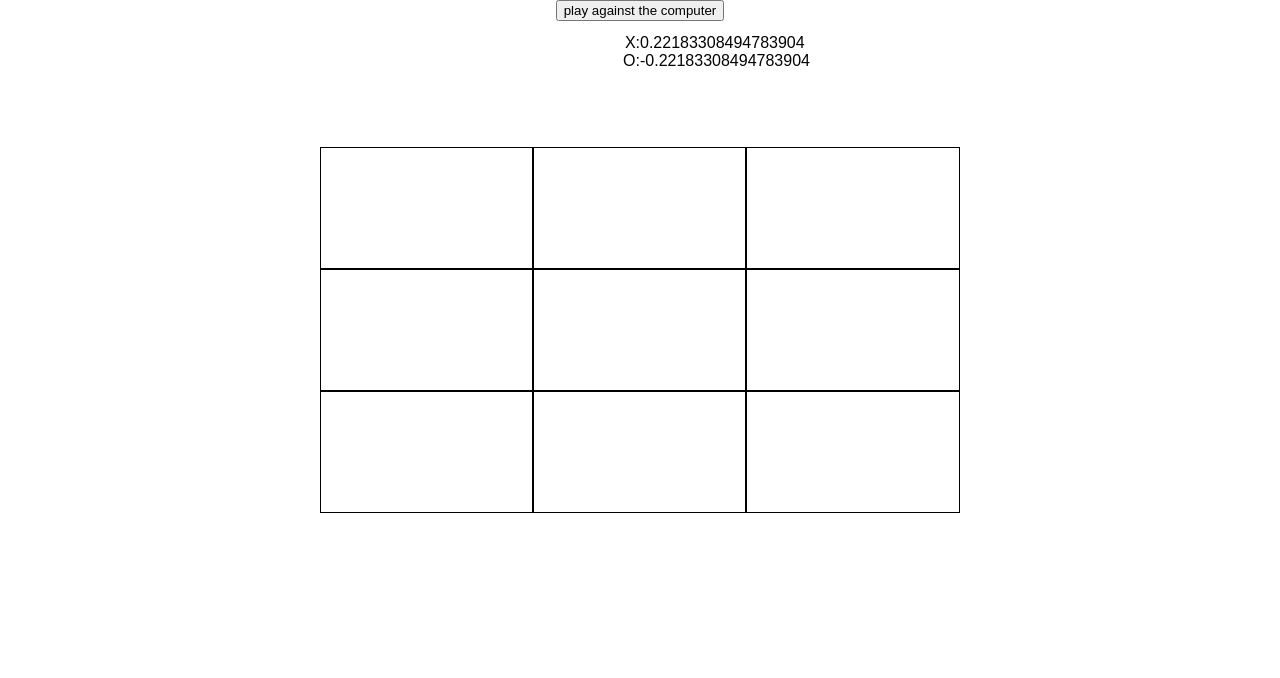
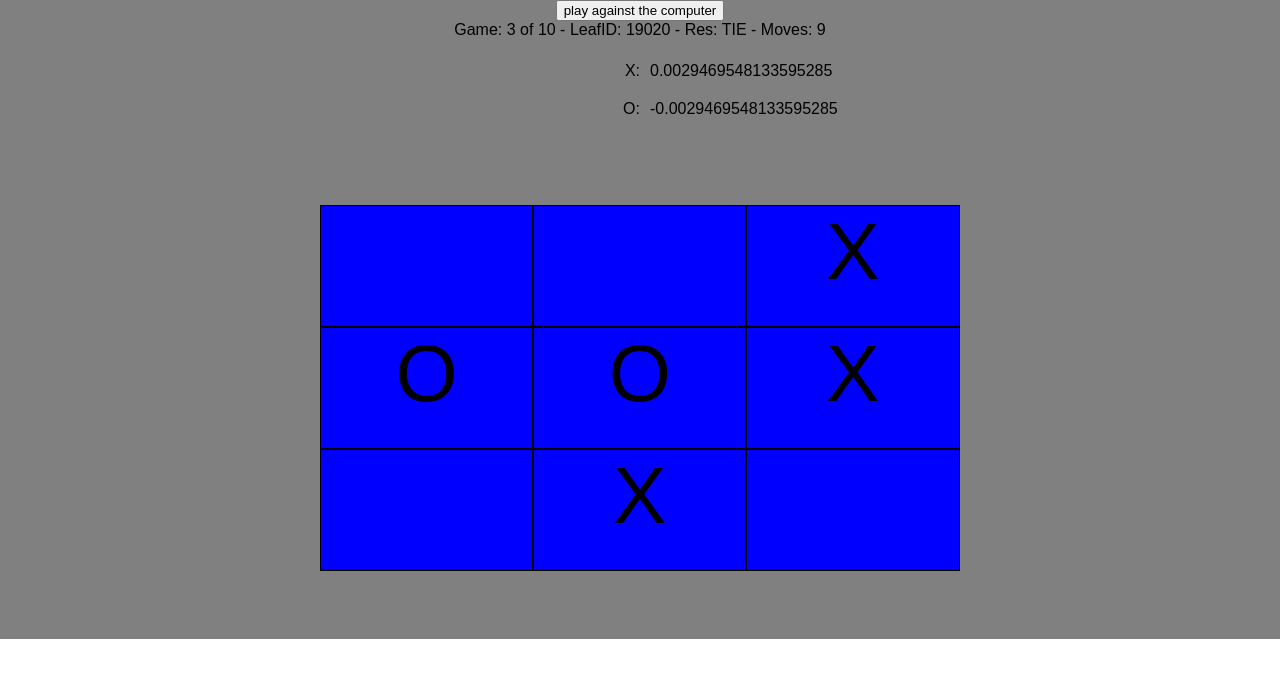
Before and after one commit to brettcnelson/auto-tic, a React (Create React App) app: page / in a window 1280 px wide. Shown: the top 678 px of the page. Built offline with nearby package versions, Linux system fonts and the light colour scheme.

Commit message:
auto play functionality

```diff
--- a/src/App.css
+++ b/src/App.css
@@ -1,3 +1,4 @@
 .App {
   text-align:center;
+  background-color: gray;
 }
--- a/src/Board.js
+++ b/src/Board.js
@@ -3,17 +3,41 @@ import './Board.css';
 import Square from './Square'
 
 function Board(props) {
+	var squares = [[1,2,3],[4,5,6],[7,8,9]];
+
+	function makeBoard() {
+		if (!props.node.res) {return renderBoard(makeSquare)}
+		if (!Array.isArray(props.node.res)) {return renderBoard(makeTieBoard)}
+		return renderBoard(makeWinBoard);
+	}
+
 	function makeSquare(s,i) {
 		return <Square key={i} s={s} val={props.node.boards[props.symm][s]} click={squareClick} />
 	}
 
+	function makeTieBoard(s,i) {
+		return <Square key={i} s={s} val={props.node.boards[props.symm][s]} color={'yellow'} click={squareClick} />
+	}
+
+	function makeWinBoard(s,i) {
+		var symms = [[1,2,3,4,5,6,7,8,9],[7,4,1,8,5,2,9,6,3],[9,8,7,6,5,4,3,2,1],[3,6,9,2,5,8,1,4,7],[3,2,1,6,5,4,9,8,7],[9,6,3,8,5,2,7,4,1],[7,8,9,4,5,6,1,2,3],[1,4,7,2,5,8,3,6,9]];
+		var transform = props.node.boards[props.symm];
+		return props.node.res.some(w=>symms[props.symm].indexOf(s)===symms[0].indexOf(w)) ?
+			<Square key={i} s={s} val={transform[s]} color={'green'} click={squareClick} /> :
+			<Square key={i} s={s} val={transform[s]} color={'red'} click={squareClick} />;
+	}
+
+	function renderBoard(cb) {
+		return squares.map((r,i)=><div key={i} >{r.map(cb)}</div>)
+	}
+
 	function squareClick(p) {
-		props.squareClick(p);
+		props.squareClick && props.squareClick(p);
 	}
 
 	return (
 		<div className='Board'>
-			{[[1,2,3],[4,5,6],[7,8,9]].map((r,i)=><div key={i} >{r.map(makeSquare)}</div>)}
+			{makeBoard()}
 		</div>
 	)
 }
--- a/src/Display.css
+++ b/src/Display.css
@@ -3,12 +3,13 @@
 }
 
 .info {
-	width:50%;
+	width:48%;
 	display:inline-block;
 }
 
 .letter {
 	text-align:right;
+	padding:10px;
 }
 
 .ratio {
--- a/src/Display.js
+++ b/src/Display.js
@@ -4,11 +4,10 @@ import './Display.css';
 function Display(props) {
 	var stats = props.node.stats;
 	var x = props.node.letter === 'X' ? (stats.wins-stats.losses)/stats.total : (stats.losses-stats.wins)/stats.total;
-	var o = props.node.letter === 'O' ? (stats.wins-stats.losses)/stats.total : (stats.losses-stats.wins)/stats.total;
 	return (
 		<div className='Display'>
 			<div><div className='letter info' >X:</div><div className='ratio info' >{x}</div></div>
-			<div><div className='letter info' >O:</div><div className='ratio info' >{o}</div></div>
+			<div><div className='letter info' >O:</div><div className='ratio info' >{-x}</div></div>
 		</div>
 	)
 }
--- a/src/Square.css
+++ b/src/Square.css
@@ -4,4 +4,13 @@
 	height:1.5em;
 	font-size:500%;
 	border:1px solid black;
+	background-color: blue;
 }
+
+/*.yellow {
+	background-color:yellow;
+}
+
+.green {
+	background-color:green;
+}*/
--- a/src/Square.js
+++ b/src/Square.js
@@ -3,7 +3,7 @@ import './Square.css';
 
 function Square(props) {
 	return (
-		<div className='Square' onClick={props.click} >{props.val}</div>
+		<div className='Square' style={props.color && {background:props.color}} onClick={props.click} >{props.val}</div>
 	)
 }
 
--- a/src/Train.js
+++ b/src/Train.js
@@ -7,31 +7,36 @@ class Train extends Component {
   constructor(props) {
     super(props);
     this.state = {
-      games: data.games,
+      node: data.games[0].moves[0],
       game: 0,
       move: 0,
-      symm: 0
+      symm: 2
     };
   }
 
   compMove() {
-    var move = this.state.node.children.reduce(pick);
-    this.setState({player:true,node:move});
-    function pick(a,b) {
-      return stats(b) > stats(a) ? b : a;
-      function stats(n) {
-        return (n.stats.wins-n.stats.losses)/n.total;
-      }
-    }
+  	var node;
+  	if (this.state.node.children.length) {
+  		var move = this.state.move+1;
+  		node = data.games[this.state.game].moves[move];
+  		this.setState({move:move,node:node});
+  	}
+  	else if (data.games[this.state.game+1]) {
+  		var game = this.state.game+1;
+  		node = data.games[game].moves[0];
+  		this.setState({game:game,move:0,node:node});
+  	}
   }
 
   render() {
-  	var node = this.state.games[this.state.game].moves[this.state.move]
+  	setTimeout(()=>this.compMove(),200);
+  	var game = data.games[this.state.game];
     return (
       <div className="Train">
       	<div><button onClick={this.props.click} >play against the computer</button></div>
-      	<Display node={node} />
-      	<Board node={node} symm={this.state.symm} />
+      	<div>Game: {this.state.game+1} of {data.games.length} - LeafID: {game.leafID} - Res: {game.res} - Moves: {game.moves.length-1}</div>
+      	<Display node={this.state.node} />
+      	<Board node={this.state.node} symm={this.state.symm} />
       </div>
     );
   }
--- a/src/data.js
+++ b/src/data.js
@@ -1,8 +1,7 @@
 var wins = [[1,2,3],[4,5,6],[7,8,9],[1,4,7],[2,5,8],[3,6,9],[1,5,9],[3,5,7]];
 var symms = [[1,2,3,4,5,6,7,8,9],[7,4,1,8,5,2,9,6,3],[9,8,7,6,5,4,3,2,1],[3,6,9,2,5,8,1,4,7],[3,2,1,6,5,4,9,8,7],[9,6,3,8,5,2,7,4,1],[7,8,9,4,5,6,1,2,3],[1,4,7,2,5,8,3,6,9]];
-var nodes = {nodes:0,nodesPlayed:0,leaves:0,leavesPlayed:0,X:0,O:0,ties:0};
-var levels = {totalBoards:0};
 var games = [];
+var leafID = 1;
 
 function Node(p,board) {
   board = board || {};
@@ -19,6 +18,10 @@ function Node(p,board) {
 
 Node.prototype.update = function(win) {
   var cb = win ? winner.bind(this) : tieer;
+  if (!this.leafID) {
+    this.leafID = leafID++;
+    this.res = win || 'TIE!';
+  }
   var node = this;
   while (node) {
     cb(node);
@@ -34,13 +37,12 @@ Node.prototype.update = function(win) {
 };
 
 Node.prototype.gameOver = function() {
-  if (wins.some(w=>w.every(s=>this.boards[0][s]===this.letter))) {
-    nodes[this.letter]++
-    this.update(true);
+  var i = wins.filter(w=>w.every(s=>this.boards[0][s]===this.letter));
+  if (i.length) {
+    this.update(i[0]);
     return true;
   }
   if (Object.keys(this.boards[0]).length === 9) {
-    nodes.ties++
     this.update();
     return true;
   }
@@ -50,10 +52,8 @@ Node.prototype.symmCheck = function(nodeBoard) {
   return this.children.every(c=>!symms.some(symm=>symm.every((s,i)=>c.boards[0][i+1]===nodeBoard[s])));
 };
 
-Node.prototype.makeTree = function(n) {
-  nodes.nodes++;
-  if (this.gameOver()) {nodes.leaves++}
-  else {
+Node.prototype.makeTree = function() {
+  if (!this.gameOver()) {
     for (var i = 1 ; i < 10 ; i++) {
       if (!this.boards[0][i]) {
         var testBoard = Object.assign({},this.boards[0]);
@@ -61,24 +61,19 @@ Node.prototype.makeTree = function(n) {
         this.symmCheck(testBoard) && this.children.push(new Node(this,testBoard));
       }
     }
-    this.children.forEach(c=>c.makeTree(n+1));
+    this.children.forEach(c=>c.makeTree());
   }
 };
 
-Node.prototype.countNodes = function(m) {
-  if (!levels[m]) {levels[m] = {total:0}}
-  levels[m].total++;
-  if (!levels[m][this.boards.length]) {levels[m][this.boards.length] = 0}
-  levels[m][this.boards.length]++;
-  levels.totalBoards+=this.boards.length;
-  this.children.forEach(c=>c.countNodes(m+1));
-};
-
 Node.prototype.play = function() {
+  games[games.length-1].moves.push(Object.assign({},this));
   if (!this.gameOver()) {
     var nextMove = this.children.reduce(pick);
-    games[games.length-1].moves.push(nextMove);
     nextMove.play();
+  }
+  else {
+    games[games.length-1].leafID = this.leafID;
+    games[games.length-1].res = Array.isArray(this.res) ? this.letter : 'TIE';
   }
   function pick(a,b) {
     return score(b) > score(a) ? b : a;
@@ -88,31 +83,23 @@ Node.prototype.play = function() {
   }
 };
 
-function Game(head) {
-  this.moves = [head];
+function Game() {
+  this.moves = [];
 }
 
-Game.prototype.display = function(symm) {
-  console.log(this.moves.length);
-  this.moves.slice(1).forEach(function(m,i) {
-    console.log(i+1,m.letter);
-    var arr = [[1,2,3],[4,5,6],[7,8,9]];
-    arr.forEach(r=>console.log(r.map(s=>m.boards[symm || 0][s]|| ' ')));
-  });
-};
+var tree = new Node();
+tree.makeTree();
 
-var tree = new Node();
-tree.makeTree(0);
-console.log(nodes)
 
-for (var i = 0 ; i < 10 ; i++) {
-  games.push(new Game(tree));
+for (var i = 0 ; i < 16889 ; i++) {
+  games.push(new Game());
   tree.play();
 }
 
 var data = {
+  symms: symms,
   tree: tree,
-  games: games
+  games: games.slice(-10)
 }
 
 export default data;
```
